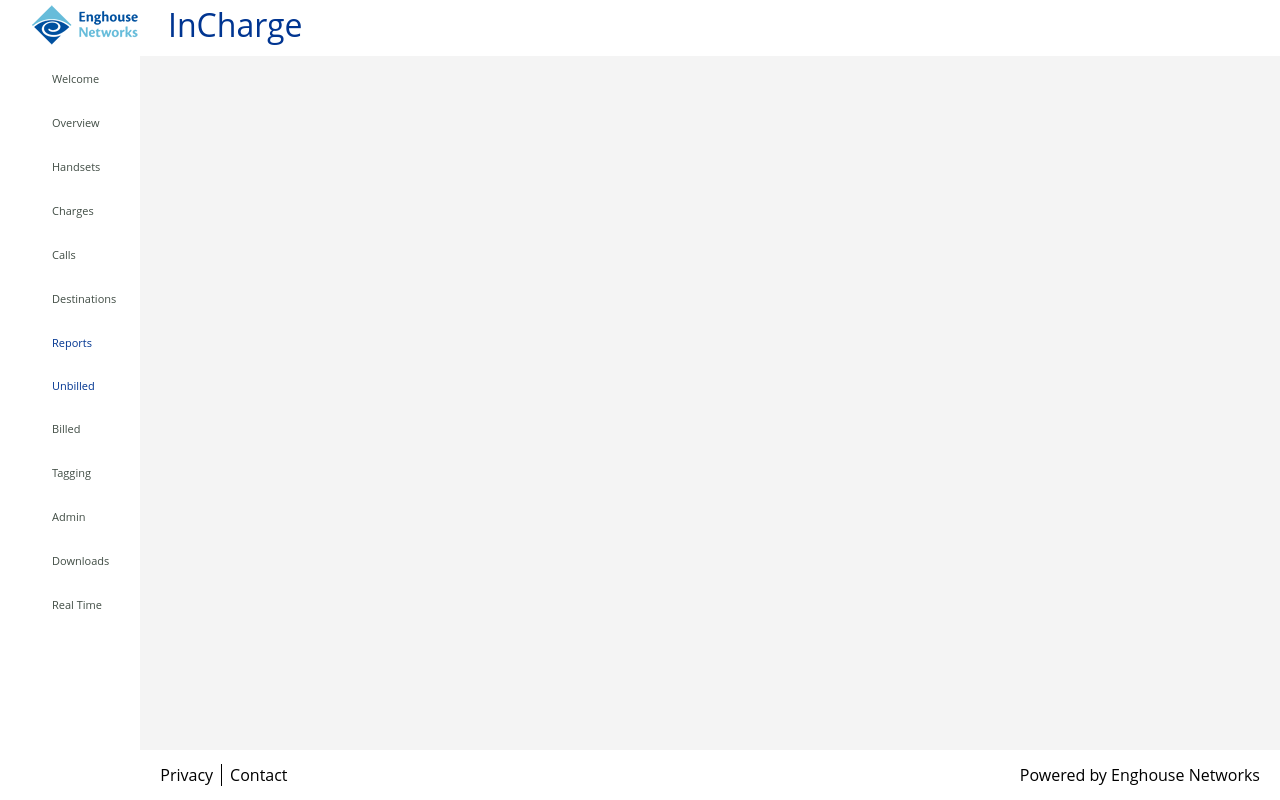
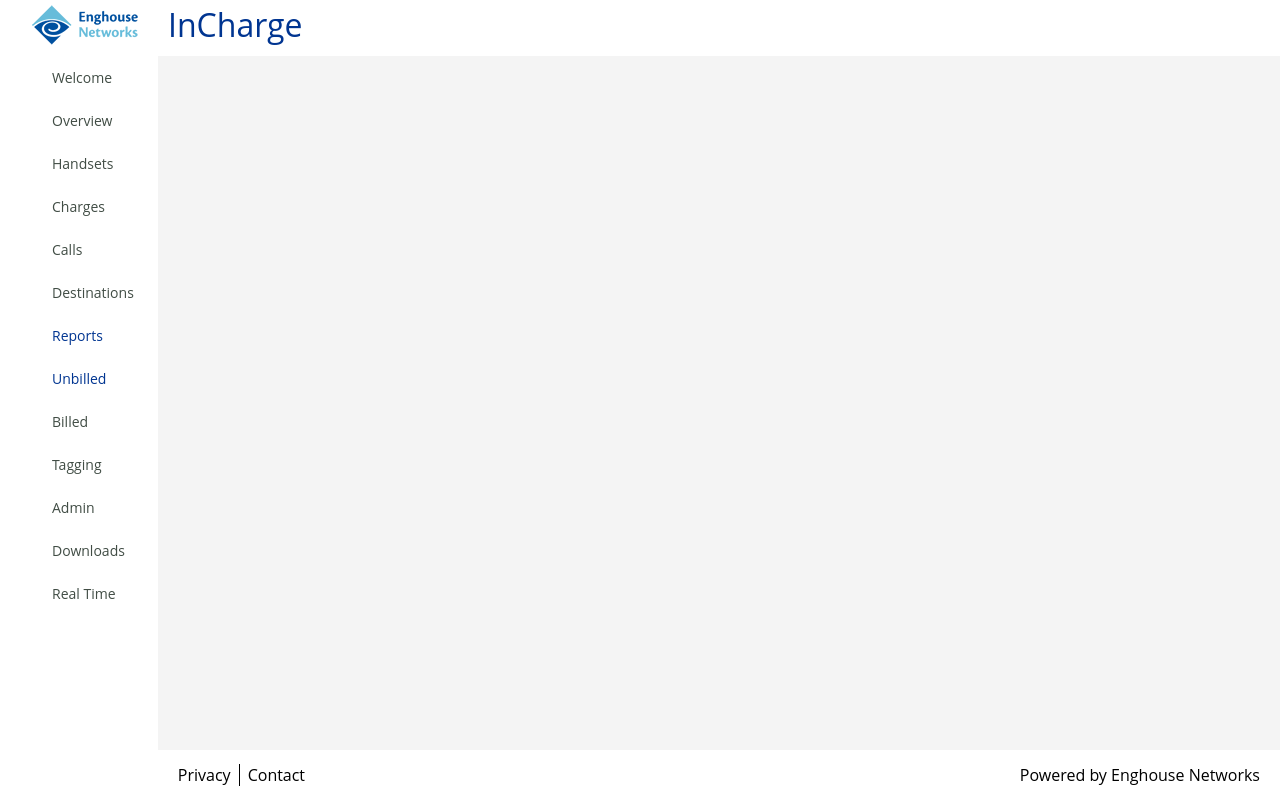
Before and after one commit to Swinny96/incharge, a Gatsby site: page / in a window 1280 px wide. Built offline with nearby package versions, Linux system fonts and the light colour scheme; Gatsby itself is replaced by a stand-in of ours; a web font is replaced by a local one.

Commit message:
Increased font size for navigation

```diff
--- a/src/components/layout.css
+++ b/src/components/layout.css
@@ -367,7 +367,7 @@
   align-items: baseline;
   transition: 0.3s;
   border-width: 6px;
-  font-size: 13px;
+  font-size: 14px;
   line-height: 19px;
 }
 .Sidebar-Text2 {
@@ -375,7 +375,7 @@
   text-transform: none;
   white-space: pre-wrap;
   overflow: hidden;
-  font-size: 11px;
+  font-size: 14px;
 }
 .Sidebar-Link2:hover {
   background: transparent;
@@ -449,7 +449,7 @@
   text-transform: none;
   white-space: pre-wrap;
   overflow: hidden;
-  font-size: 11px;
+  font-size: 14px;
 }
 .Sublink:hover {
   background: transparent;
```
